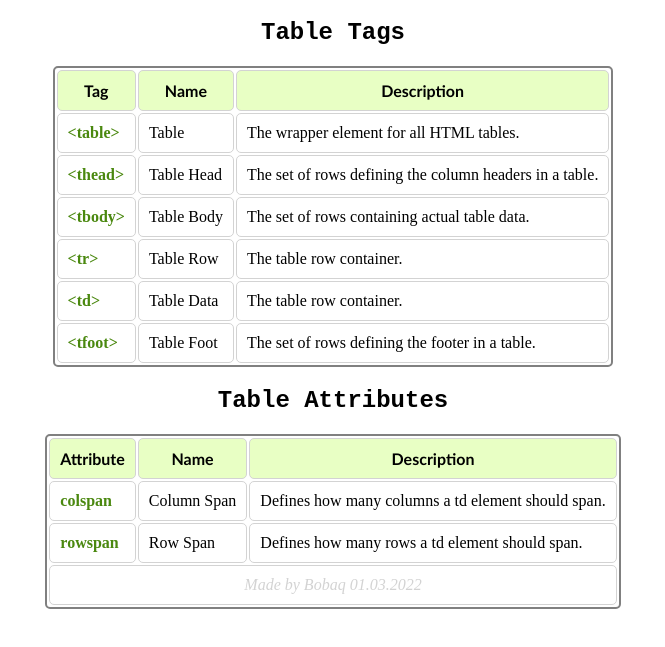
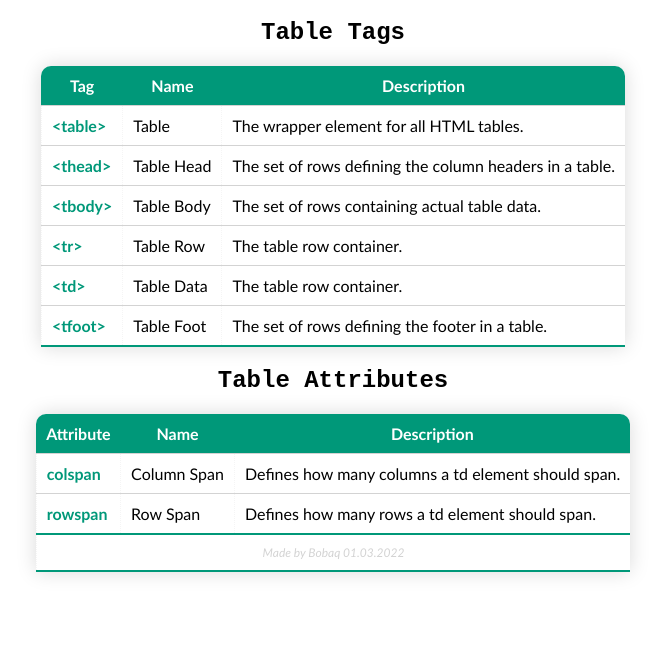
Before and after one commit to Bobaq/Cheat-Sheet-Codecademy-01-03-2022, a plain HTML site: page index.html in a window 1280 px wide. Shown: the part 61-708 px from the top of the page, without its empty margins (307-972 px from the left). Drawn offline with Linux system fonts and the light colour scheme.

Commit message:
Update styles.css

```diff
--- a/styles.css
+++ b/styles.css
@@ -3,36 +3,54 @@ h1,h2{
     font-family: 'Courier New', Courier, monospace;
     text-align: center;
 }
-tr,th,td{
-    border: 1px solid lightgray;
-    border-radius: 5px;
+td{
+    font-family:'Trebuchet MS', 'Lucida Sans Unicode', 'Lucida Grande', 'Lucida Sans', Arial, sans-serif;
     padding: 10px 10px 10px 10px;
+    border-left: thin dotted rgb(245, 245, 245);
 }
+tr{
+    border-bottom: 1px solid lightgray;
+
+}
+tbody tr:last-child, tfoot{
+    border-bottom: 2px solid #009879;
+}
+
 th{
-    background-color: rgb(232, 255, 196);
+    font-family:'Trebuchet MS', 'Lucida Sans Unicode', 'Lucida Grande', 'Lucida Sans', Arial, sans-serif;
+    font-size: 16px;;
+    padding:10px;
+    background-color: #009879;
+    color:white;
 }
+
+
+th:first-child {
+  border-radius: 10px 0 0 0;
+}
+th:last-child {
+    border-radius: 0 10px 0 0;
+  }
 table{
     max-width:650px;
-    border: 2px solid gray;
-    border-radius: 5px;
+    border-collapse: collapse;
+    box-shadow: 0 0 20px rgba(0, 0, 0, 0.15);
     margin: 0 auto;
-}
-th {
-    font-family: 'Trebuchet MS', 'Lucida Sans Unicode', 'Lucida Grande', 'Lucida Sans', Arial, sans-serif;
-    font-size: 16px;;
-    padding:10px;
+    border-top-left-radius: 10px;
+    border-top-right-radius: 10px;
 }
 tr:hover{
     background-color: rgb(243, 243, 243);
 }
 td.code{
 
-    color:rgb(74, 136, 15);
+    color: #009879;
     font-weight: bold;
 }
 .podpis{
     font-style: italic;
     font-weight:100;
+    font-size: 12px;
     text-align: center;
     color: lightgray;
 }
```
